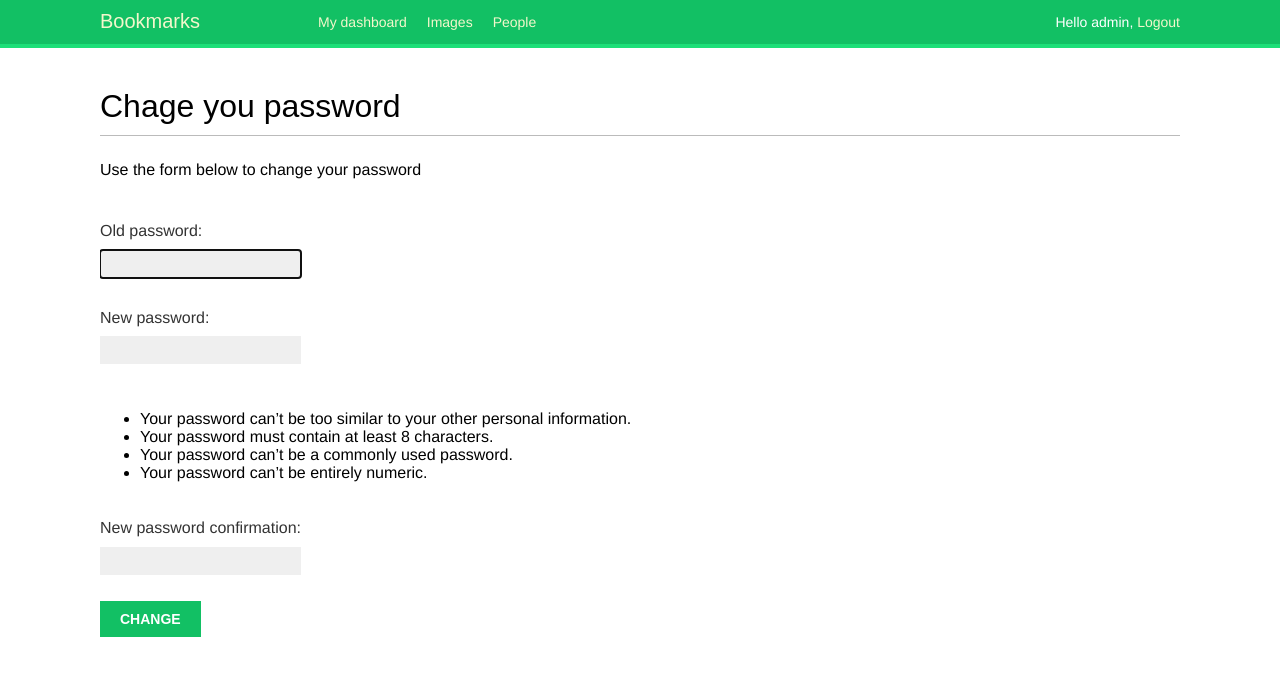
After one commit to Pilgrim-yaraa/social_website, a Django app: page /account/password-change/ in a window 1280 px wide. The commit adds this page. Shown: the top 692 px of the page. Run offline with Django 4.2, Linux system fonts and the light colour scheme; a user stored in the database is signed in; some web fonts are replaced.

Commit message:
сделал смену пароля

```diff
--- a/account/templates/base.html
+++ b/account/templates/base.html
@@ -7,9 +7,32 @@
     </head>
     <body>
         <div id='header'>
-            <span class='logo'></span>
+            <span class='logo'>Bookmarks</span>
+            {% if request.user.is_authenticated %}
+                <ul class='menu'>
+                    <li {% if section == 'dashboard'%}class="selected"{% endif %}>
+                        <a href="{% url 'dashboard' %}">My dashboard</a>
+                    </li>
+                    <li {% if section == "images" %}class="selected"{% endif %}>
+                        <a href="#">Images</a>
+                    </li>
+                    <li {% if section == "people" %}class="selected"{% endif %}>
+                        <a href="#">People</a>
+                    </li>
+                </ul>
+            {% endif %}
+            <span class='user'>
+                {% if request.user.is_authenticated %}
+                    Hello {{ request.user.first_name|default:request.user.username }},
+                    <a href="{% url 'logout' %}">Logout</a>
+                {% else %}
+                    <a href="{% url 'login' %}">Log-in</a>
+                {% endif %}
+            </span>
         </div>
-        {% block content %}
-        {% endblock %}
+        <div id="content">
+            {% block content %}
+            {% endblock %}
+        </div>
     </body>
 </html>
--- /dev/null
+++ b/account/templates/registration/password_change_form.html
@@ -0,0 +1,13 @@
+{% extends 'base.html'%}
+
+{% block title %}Change your password{% endblock %}
+
+{% block content %}
+    <h1>Chage you password</h1>
+    <p>Use the form below to change your password</p>
+    <form method="post">
+        {{ form.as_p}}
+        <p><input type="submit" value="Change"</p>
+        {% csrf_token %}
+    </form>
+{% endblock %}
--- a/account/urls.py
+++ b/account/urls.py
@@ -1,6 +1,17 @@
 from django.urls import path
 from . import views
+from django.contrib.auth import views as auth_views
 
 urlpatterns = [
-    path('login/', views.user_login, name='login'),
+    # path('login/', views.user_login, name='login'),
+    # url-адреса для входа и выхода
+
+    path('login/', auth_views.LoginView.as_view(), name='login'),
+    path ('logout/', auth_views.LogoutView.as_view(), name='logout'),
+
+    # url адреса для смены пароля
+    path('password-change/', auth_views.PasswordChangeView.as_view(), name='password_change'),
+    path('password-change/done/', auth_views.PasswordChangeDoneView.as_view(), name='password_change_done'),
+
+    path('', views.dashboard, name='dashboard'),
 ]
--- a/account/views.py
+++ b/account/views.py
@@ -2,6 +2,7 @@ from django.shortcuts import render
 from django.http import HttpResponse
 from django.contrib.auth import authenticate, login
 from .forms import LoginForm
+from django.contrib.auth.decorators import login_required
 
 def user_login(request):
     if request.method == 'POST':
@@ -21,3 +22,8 @@ def user_login(request):
     else:
         form = LoginForm()
     return render(request, 'account/login.html', {'form': form})
+
+
+@login_required
+def dashboard(request):
+    return render(request, 'account/dashboard.html', {'section': 'dashboard'})
--- a/bookmarks/settings.py
+++ b/bookmarks/settings.py
@@ -122,3 +122,7 @@ STATIC_URL = 'static/'
 # https://docs.djangoproject.com/en/4.1/ref/settings/#default-auto-field
 
 DEFAULT_AUTO_FIELD = 'django.db.models.BigAutoField'
+
+LOGIN_REDIRECT_URL = 'dashboard'
+LOGIN_URL = 'login'
+LOGOUT_URL = 'logout'
```
Also changed, not shown: account/templates/account/dashboard.html (added, +8 -0 lines), account/templates/registration/logged_out.html (added, +11 -0 lines), account/templates/registration/login.html (added, +25 -0 lines), account/templates/registration/password_change_done.html (added, +8 -0 lines), db.sqlite3.
